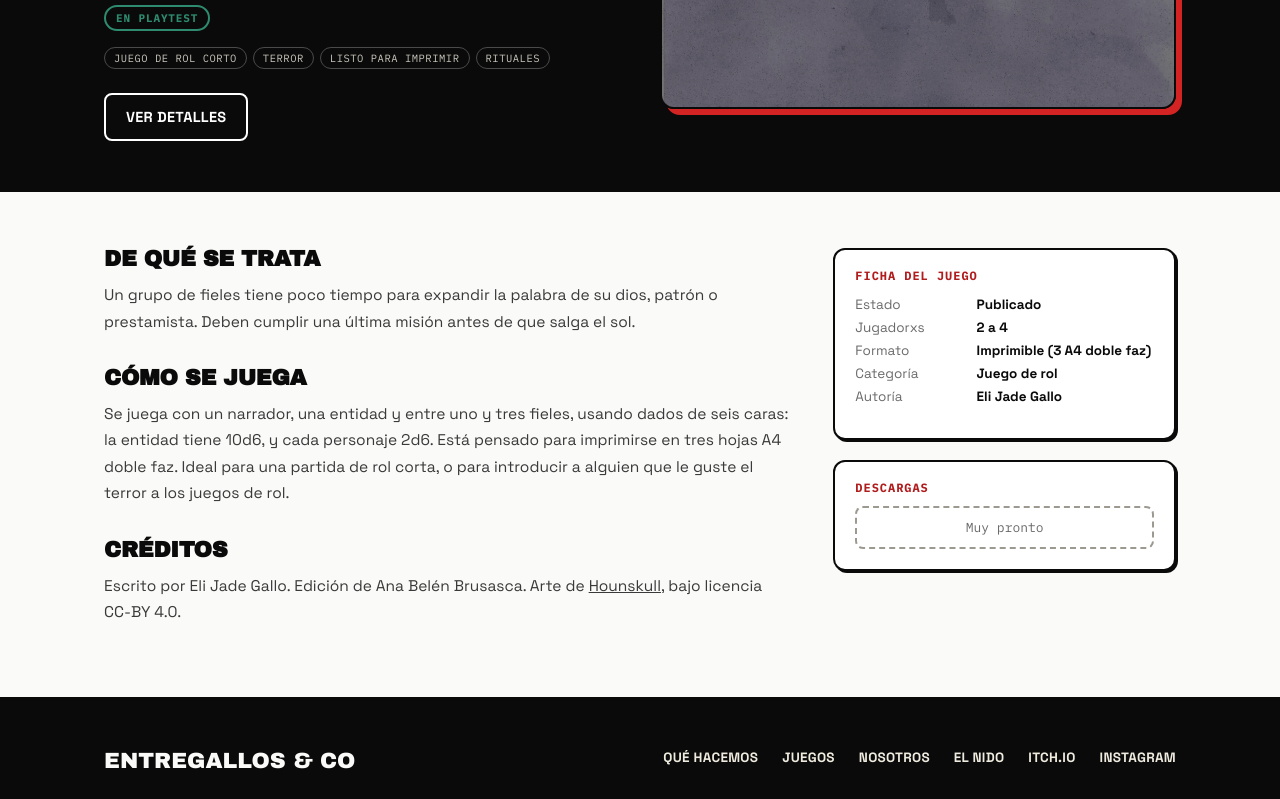
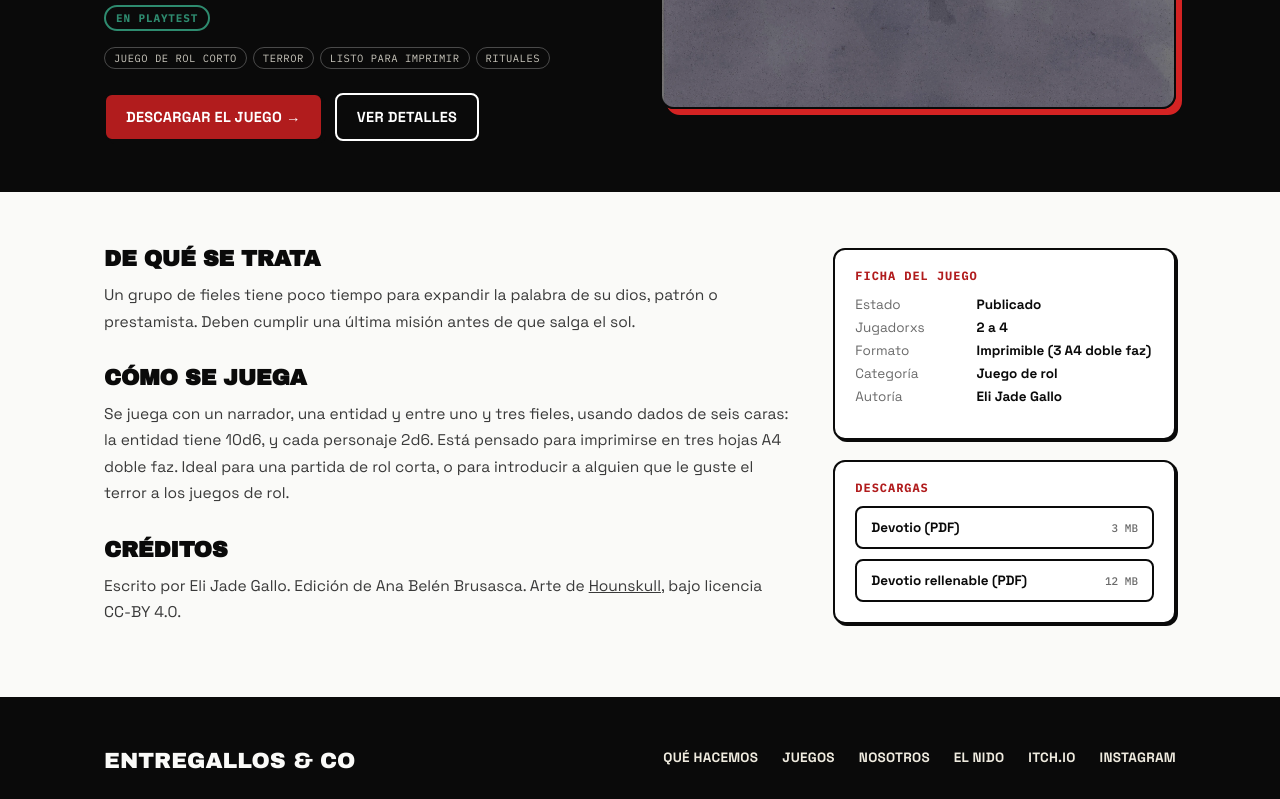
Before and after one commit to elijadeva/entregallos-web, a website: page devotio.html in a window 1280 px wide. Shown: the part 451-1250 px from the top of the page. Drawn offline with Linux system fonts and the light colour scheme.

Commit message:
Add files via upload

```diff
--- a/devotio.html
+++ b/devotio.html
@@ -57,6 +57,7 @@
   .download-list{display:flex;flex-direction:column;gap:10px;}
   .download-list a{display:flex;align-items:center;justify-content:space-between;gap:10px;border:2px solid var(--line);border-radius:8px;padding:11px 14px;font-size:13.5px;font-weight:700;text-decoration:none;color:var(--ink);transition:transform .15s ease,box-shadow .15s ease;}
   .download-list a:hover{transform:translate(2px,2px);box-shadow:0 0 0 var(--ink);}
+  .download-list .size{font-family:'IBM Plex Mono',monospace;font-size:11px;color:#6a6a6a;font-weight:500;}
   .download-pending{border:2px dashed #9c9990;border-radius:8px;padding:11px 14px;font-size:13px;color:#6a6a6a;font-family:'IBM Plex Mono',monospace;text-align:center;}
   .back-link{display:inline-flex;align-items:center;gap:6px;font-family:'IBM Plex Mono',monospace;font-size:12.5px;text-transform:uppercase;letter-spacing:.05em;color:#D9D6CE;text-decoration:none;margin-bottom:18px;}
   .back-link:hover{color:#fff;}
@@ -111,6 +112,7 @@
         <span class="status-pill" style="border-color:#2E8B6F;color:#2E8B6F;">En playtest</span>
         <div class="tile-tags"><span>Juego de rol corto</span><span>Terror</span><span>Listo para imprimir</span><span>Rituales</span></div>
         <div class="game-hero-actions">
+          <a class="btn btn-primary" href="downloads/devotio.pdf" target="_blank" rel="noopener">Descargar el juego →</a>
           <a class="btn btn-outline" href="#detalles">Ver detalles</a>
         </div>
       </div>
@@ -144,7 +146,10 @@
       </div>
       <div class="side-card">
         <h3>Descargas</h3>
-        <div class="download-pending">Muy pronto</div>
+        <div class="download-list">
+          <a href="downloads/devotio.pdf" target="_blank" rel="noopener">Devotio (PDF) <span class="size">3 MB</span></a>
+          <a href="downloads/devotio-rellenable.pdf" target="_blank" rel="noopener">Devotio rellenable (PDF) <span class="size">12 MB</span></a>
+        </div>
       </div>
     </div>
   </div>
```
